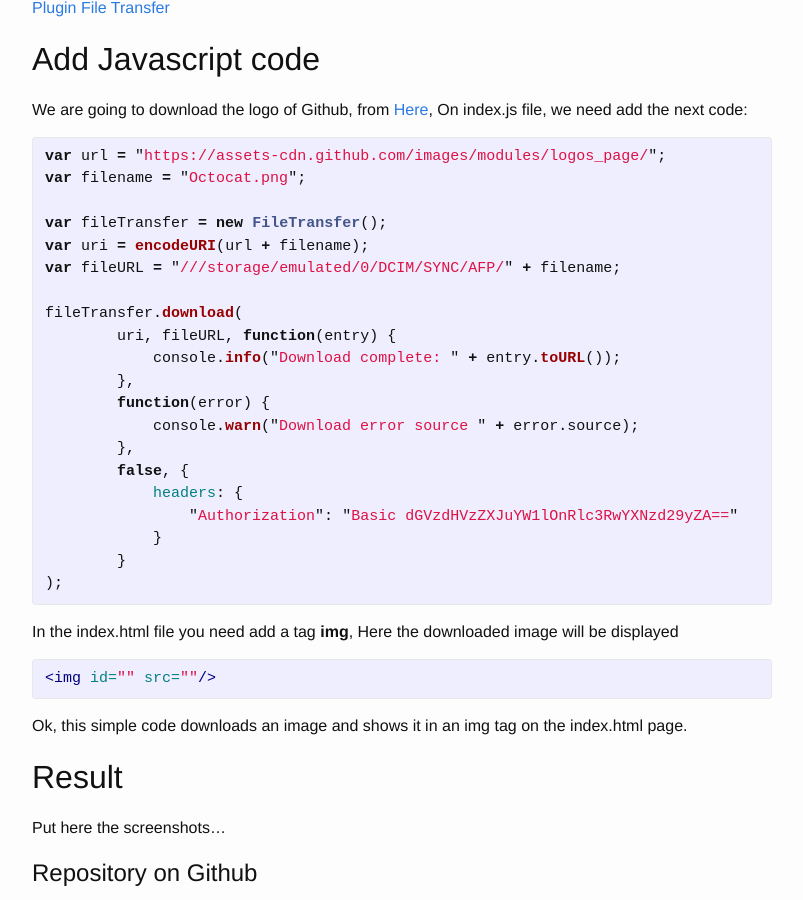
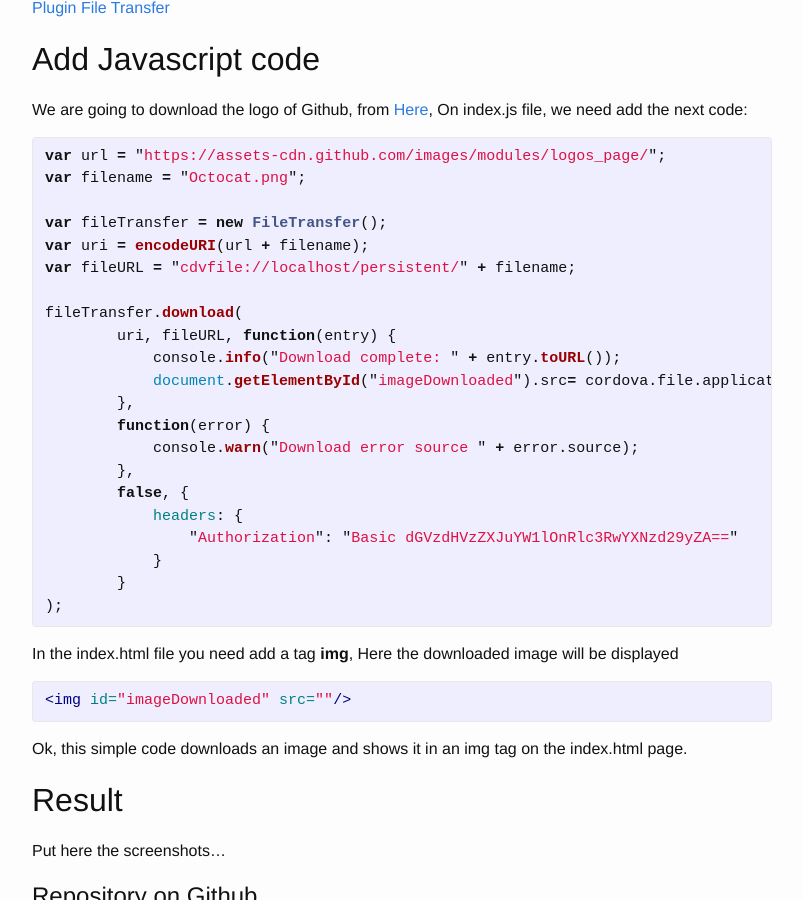
Before and after one commit to devmerz/devmerz.github.io, a Jekyll site: the page built from _posts/2016-11-22-download-file-ios-device-apache-cordova.markdown, in a window 1280 px wide and 900 px high, scrolled down 593 px. Shown: the whole window, without its empty margins (238-1041 px from the left). Built offline with Jekyll 4.4.1, drawn with Linux system fonts in a browser that asks for light colours; comment, search, counter and statistics services are not loaded.

Commit message:
Improve content of : Download file iOS post

```diff
--- a/_posts/2016-11-22-download-file-ios-device-apache-cordova.markdown
+++ b/_posts/2016-11-22-download-file-ios-device-apache-cordova.markdown
@@ -35,11 +35,12 @@ var filename = "Octocat.png";
 
 var fileTransfer = new FileTransfer();
 var uri = encodeURI(url + filename);
-var fileURL = "///storage/emulated/0/DCIM/SYNC/AFP/" + filename;
+var fileURL = "cdvfile://localhost/persistent/" + filename;
 
 fileTransfer.download(
         uri, fileURL, function(entry) {
             console.info("Download complete: " + entry.toURL());
+            document.getElementById("imageDownloaded").src= cordova.file.applicationStorageDirectory + "Documents/"+ filename;
         },
         function(error) {
             console.warn("Download error source " + error.source);
@@ -56,7 +57,7 @@ fileTransfer.download(
 In the index.html file you need add a tag **img**, Here the downloaded image will be displayed
 
 {% highlight html %}
-<img id="" src=""/>
+<img id="imageDownloaded" src=""/>
 {% endhighlight %}
 
 Ok, this simple code downloads an image and shows it in an img tag on the index.html page.
```
